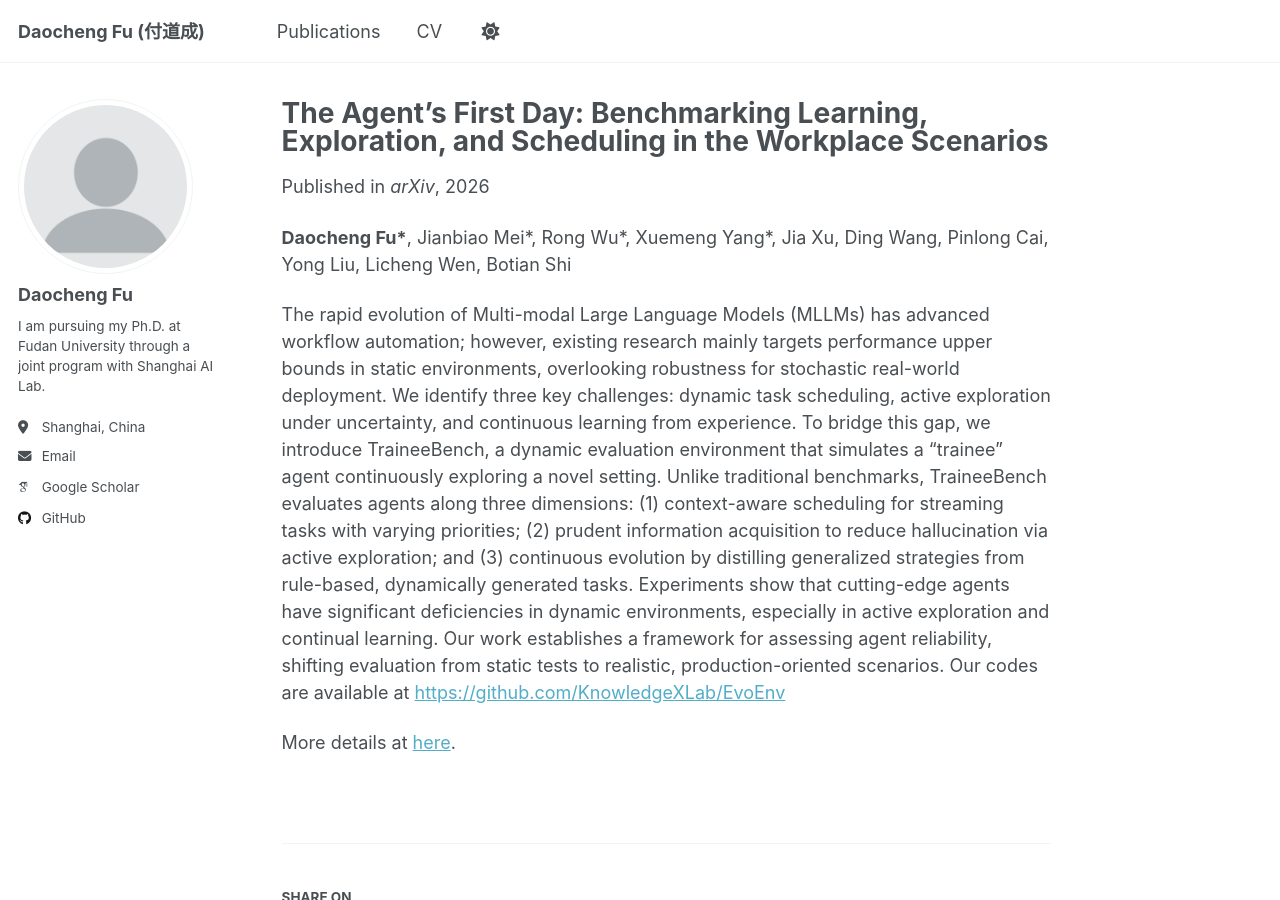
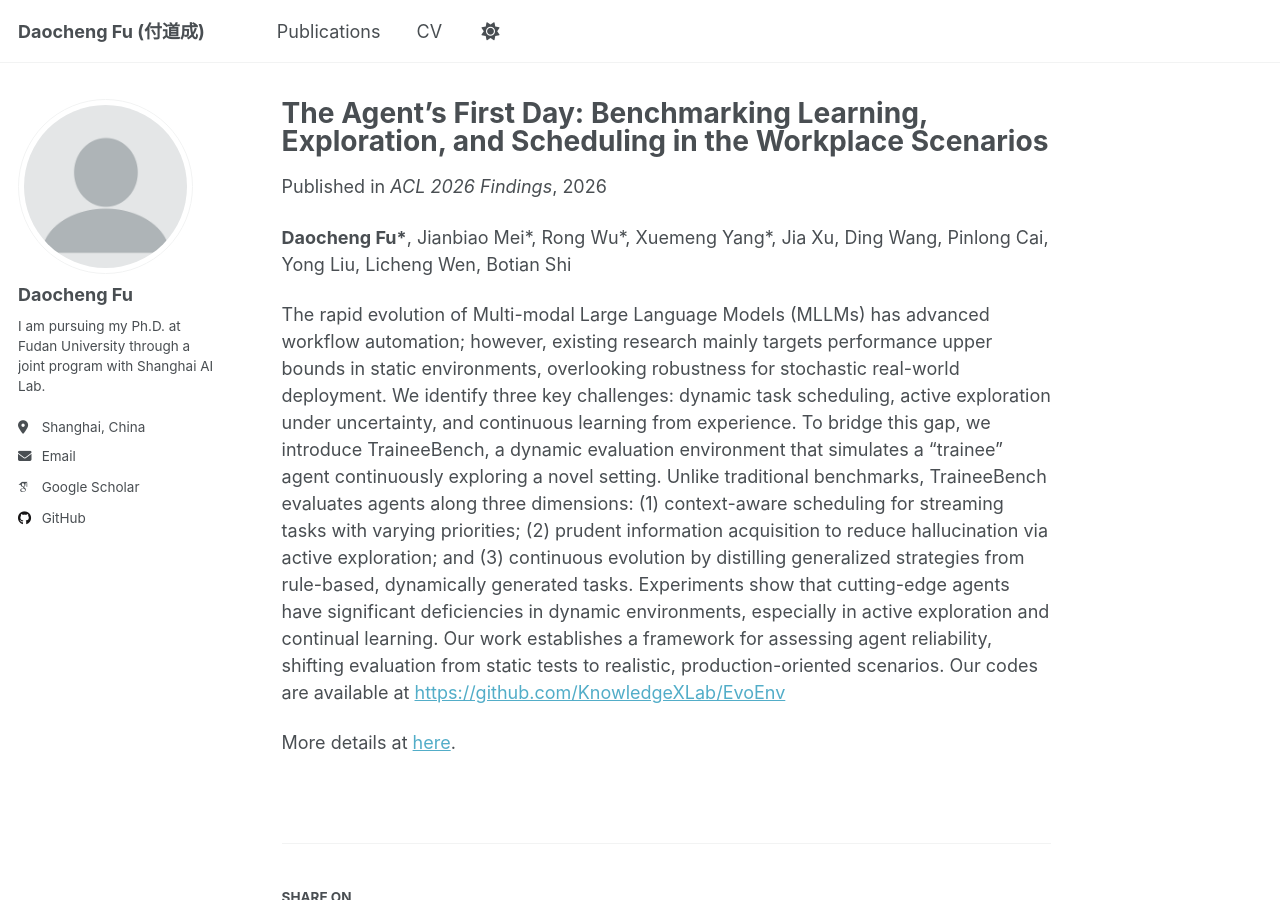
Before and after one commit to fudaocheng/AcademicPage, a Jekyll site: the page built from _publications/traineebench.md, in a window 1280 px wide and 900 px high. Built offline with Jekyll 4.4.1, drawn with Linux system fonts in a browser that asks for light colours; some web fonts are replaced; a script that is not in the unit is left out.

Commit message:
Update venue for TraineeBench publication

```diff
--- a/_publications/traineebench.md
+++ b/_publications/traineebench.md
@@ -5,7 +5,7 @@ category: preprints
 permalink: /publication/traineebench
 # excerpt: 'This paper is about fixing template issue #693.'
 date: 2026-01-13
-venue: 'arXiv'
+venue: 'ACL 2026 Findings'
 paperurl: 'https://arxiv.org/abs/2601.08173'
 # citation: 'Your Name, You. (2024). &quot;Paper Title Number 3.&quot; <i>GitHub Journal of Bugs</i>. 1(3).'
 ---
```
